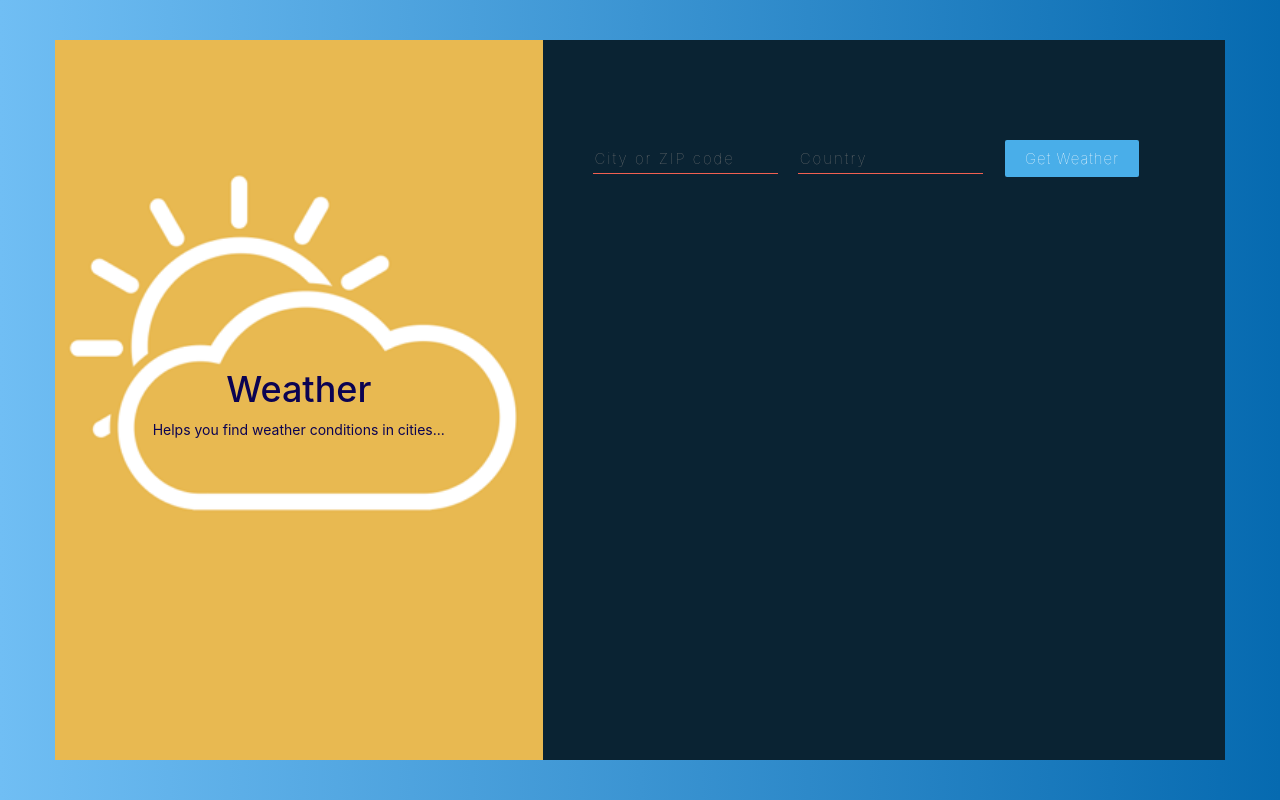
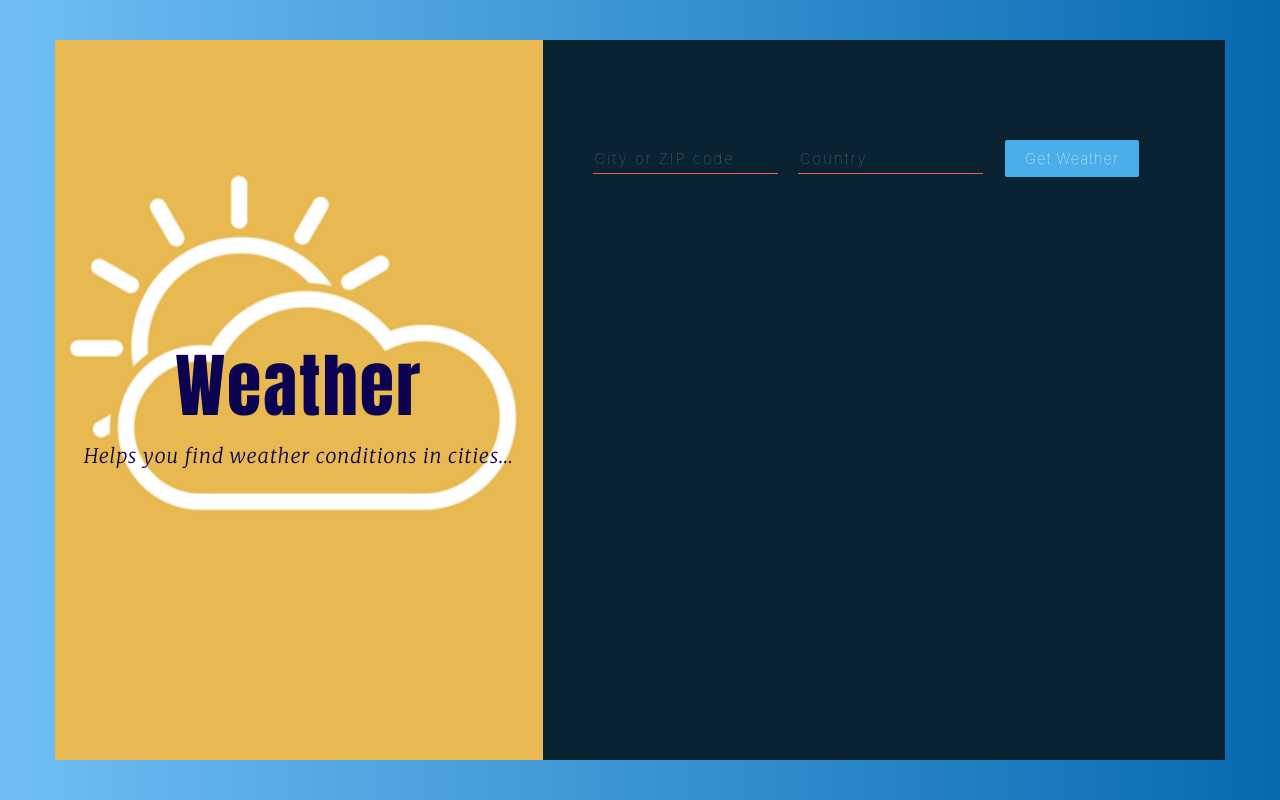
Before and after one commit to cpak125/Weather_App, a React (Create React App) app: page / in a window 1280 px wide. Built offline with nearby package versions, Linux system fonts and the light colour scheme; no server answers.

Commit message:
Changed title styling

```diff
--- a/src/App.css
+++ b/src/App.css
@@ -34,15 +34,14 @@ body {
 }
 
 .title-container__title {
-  font-size: 50px;
+  font-size:70px;
   letter-spacing: 2px;
   line-height: 1.3;
-  font-family: 'Roboto', sans-serif;
-}
+  font-family: Impact, Haettenschweiler, 'Arial Narrow Bold', sans-serif;}
 
 .title-container__subtitle {
   font-style: italic;
-  font-size: 25px;
+  font-size: 20px;
   font-weight: 100;
   letter-spacing: 1px;
   line-height: 1.5;
--- a/src/components/Titles.js
+++ b/src/components/Titles.js
@@ -4,8 +4,8 @@ export default class Titles extends Component {
     render() {
         return (
             <div>
-                <h1 className="title-container_title">Weather </h1>
-                <p className="title-container_subtitle"> Helps you find weather conditions in cities...</p>
+                <h1 className="title-container__title">Weather </h1>
+                <p className="title-container__subtitle"> Helps you find weather conditions in cities...</p>
             </div>
         )
     }
```
